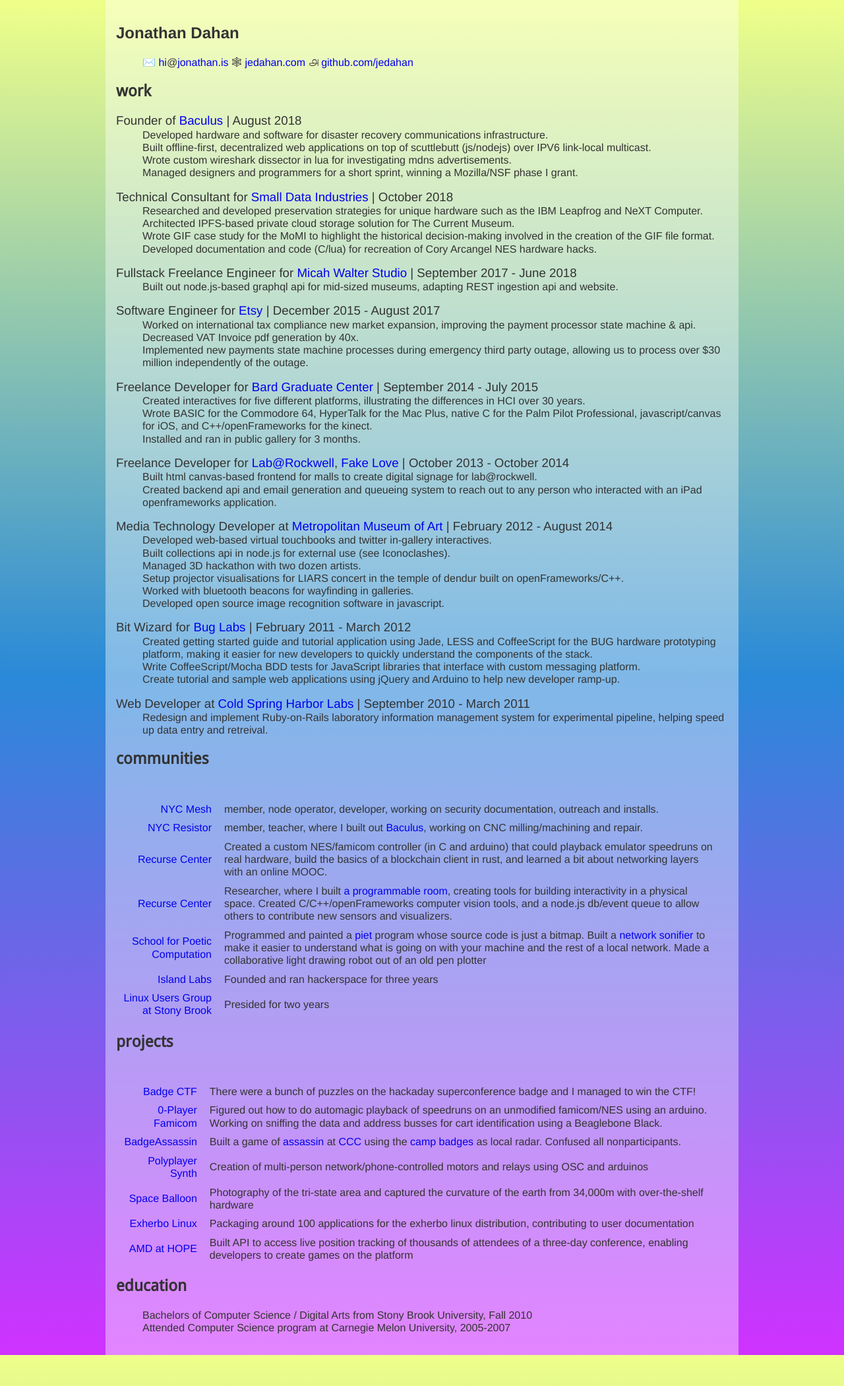
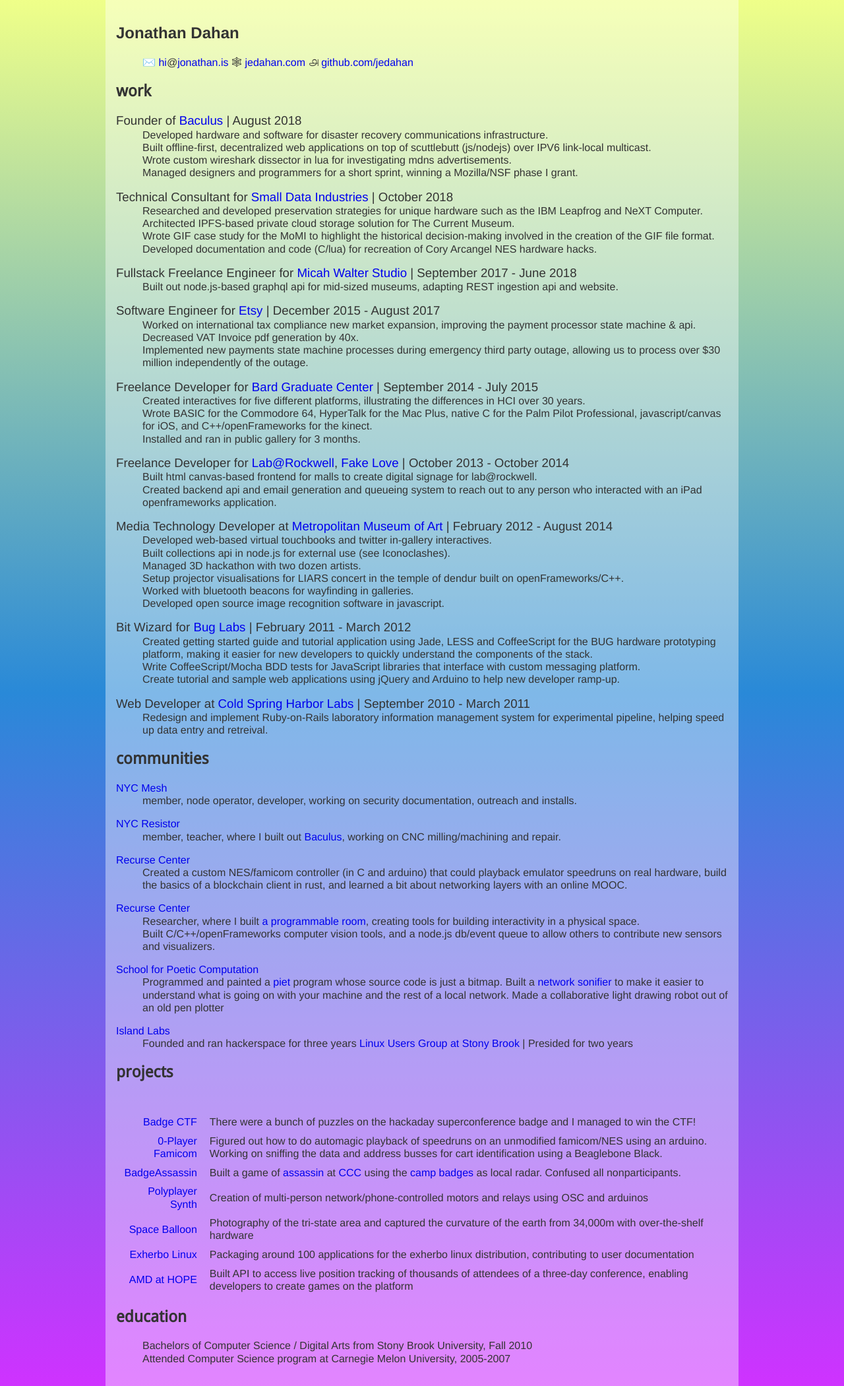
Before and after one commit to jedahan/jedahan.github.com, a Jekyll site: the page built from resume/index.md, in a window 1280 px wide. Shown: the whole page at 66% size. Built offline with Jekyll 4.4.1, drawn with Linux system fonts in a browser that asks for light colours; our own code applies the rules of GitHub Pages for plain Markdown files; before the commit the page ends 2054 px from its top, so only the background shows below that.

Commit message:
move from table to headers

```diff
--- a/css/resume.css
+++ b/css/resume.css
@@ -1,4 +1,4 @@
-h3 {
+h3, h4 {
   font-weight: normal;
   margin: 0;
 }
--- a/resume/index.md
+++ b/resume/index.md
@@ -64,14 +64,24 @@
 
 ## communities
 
-|                                    |                                                                                                   |
-------------------------------------:|---------------------------------------------------------------------------------------------------|
-[NYC Mesh][]                         | member, node operator, developer, working on security documentation, outreach and installs.
-[NYC Resistor][]                     | member, teacher, where I built out [Baculus][], working on CNC milling/machining and repair.
-[Recurse Center][]                   | Created a custom NES/famicom controller (in C and arduino) that could playback emulator speedruns on real hardware, build the basics of a blockchain client in rust, and learned a bit about networking layers with an online MOOC.
-[Recurse Center][]                   | Researcher, where I built [a programmable room][], creating tools for building interactivity in a physical space. Created C/C++/openFrameworks computer vision tools, and a node.js db/event queue to allow others to contribute new sensors and visualizers.
-[School for Poetic Computation][]    | Programmed and painted a [piet][] program whose source code is just a bitmap. Built a [network sonifier][] to make it easier to understand what is going on with your machine and the rest of a local network. Made a collaborative light drawing robot out of an old pen plotter
-[Island Labs][]                      | Founded and ran hackerspace for three years
+#### [NYC Mesh][]
+* member, node operator, developer, working on security documentation, outreach and installs.
+
+#### [NYC Resistor][]
+* member, teacher, where I built out [Baculus][], working on CNC milling/machining and repair.
+
+#### [Recurse Center][]
+* Created a custom NES/famicom controller (in C and arduino) that could playback emulator speedruns on real hardware, build the basics of a blockchain client in rust, and learned a bit about networking layers with an online MOOC.
+
+#### [Recurse Center][]
+* Researcher, where I built [a programmable room][], creating tools for building interactivity in a physical space.
+* Built C/C++/openFrameworks computer vision tools, and a node.js db/event queue to allow others to contribute new sensors and visualizers.
+
+#### [School for Poetic Computation][]
+* Programmed and painted a [piet][] program whose source code is just a bitmap. Built a [network sonifier][] to make it easier to understand what is going on with your machine and the rest of a local network. Made a collaborative light drawing robot out of an old pen plotter
+
+#### [Island Labs][]
+* Founded and ran hackerspace for three years
 [Linux Users Group at Stony Brook][] | Presided for two years
 
 ## projects
```
